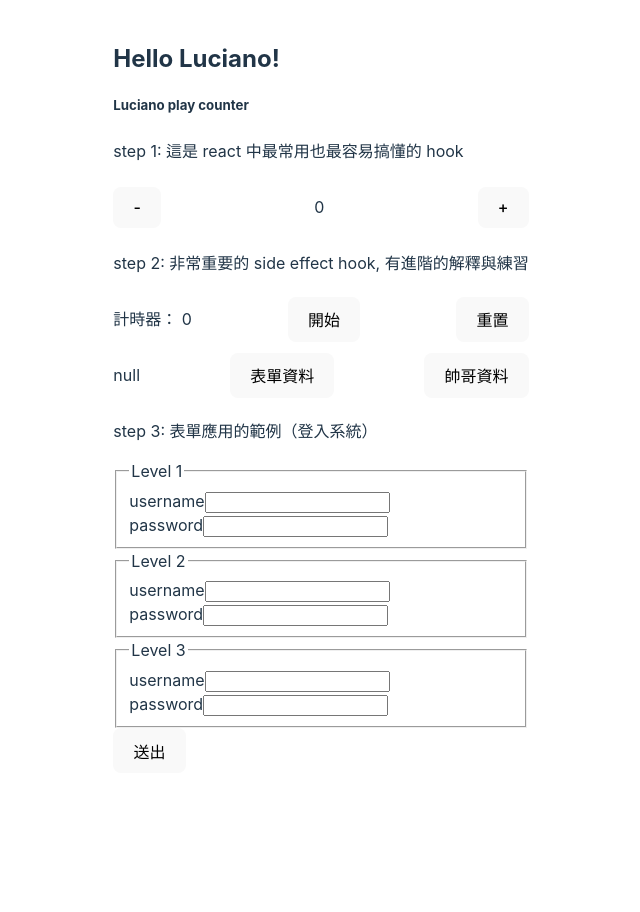
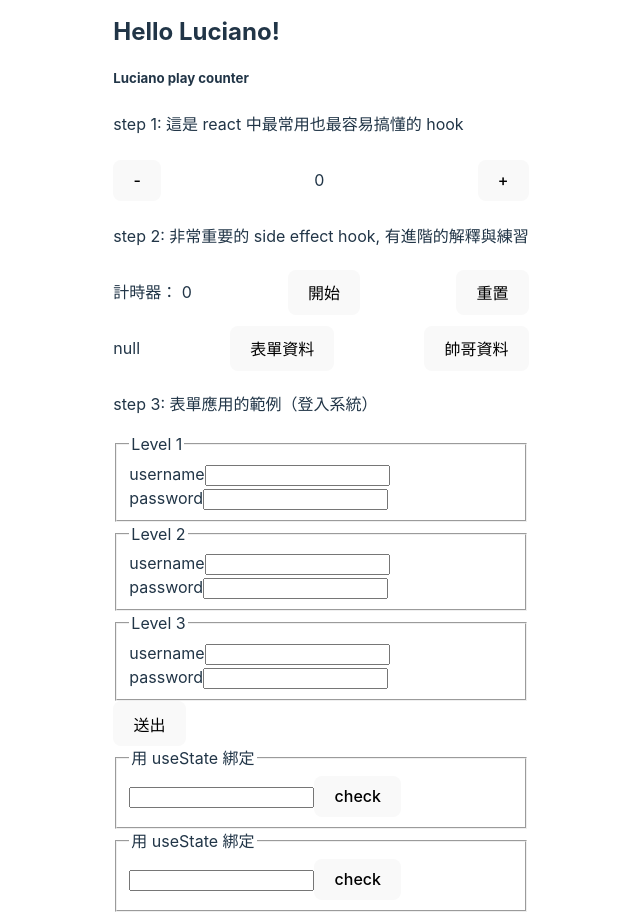
Before and after one commit to Luciano0322/react_course_vite, a React (Vite) app in the folder beginner/: page / in a window 1280 px wide. Shown: the whole page, without its empty margins (319-959 px from the left). Before the commit the page ends 800 px from the top, so only its background shows below. Built offline with nearby package versions, Linux system fonts and the light colour scheme.

Commit message:
lesson 6 useRef hook function 示範與詳解

```diff
--- a/beginner/src/App.tsx
+++ b/beginner/src/App.tsx
@@ -1,6 +1,7 @@
 import { useState } from "react"
 import Counter from "./components/Counter";
 import FormExample from "./components/FormExample";
+import RefExample from "./components/RefExample";
 import UseEffectExample from "./components/UseEffectExample";
 
 const username = 'Luciano';
@@ -13,8 +14,9 @@ function App() {
         Hello {username}!
       </h2>
       <Counter user={username} />
-      <UseEffectExample/>
-      <FormExample/>
+      <UseEffectExample />
+      <FormExample />
+      <RefExample />
     </div>
   )
 }
--- a/beginner/src/components/FormExample.tsx
+++ b/beginner/src/components/FormExample.tsx
@@ -65,7 +65,6 @@ const FormExample: FC = () => {
     console.log('level1', {username, password}); //level1
     console.log('level2', level2) // level2
     console.log(level3) // level3
-    // console.log(level4);
   }
 
   return (
--- /dev/null
+++ b/beginner/src/components/RefExample.tsx
@@ -0,0 +1,48 @@
+import { ChangeEvent, FC, useRef, useState } from 'react'
+
+// 在開始之前我先示範一個先前教過的 useState 綁定 input 範例
+const RefExample: FC = () => {
+  // useState 的做法
+  const [state, setState] = useState<string>('')
+  const onStateChange = (e: ChangeEvent<HTMLInputElement>) => {
+    setState(e.target.value)
+  }
+
+  // useRef 的差異
+  // 你可以想像他為useState的進階用法，
+  // 用它來處理表單的好處就是能夠有效控制重複拿取state的問題，
+  // 可以優化react的運行。
+  const inputRef = useRef<HTMLInputElement>(null);
+
+  // 當你打開 console 的時候你就能理解為何會說他能優化的部分了
+  // console.log('with state',state);
+  // console.log('ref', inputRef);
+
+  // 如果是用 state 綁定的話，所有的 setState 會促使 component 觸發 reredning
+  // 但一樣的東西改用 useRef 來做的話，他就只是單純綁定在你設定的 html tag 之下，
+  // 等到你需要觸發使用該值的時候，才會去更動 current 內的資料進行 rerending
+  // 詳細文章支援： https://medium.com/hannah-lin/react-hook-%E7%AD%86%E8%A8%98-useref-c628cbf0d7fb
+  return (
+    <div>
+      <fieldset>
+        <legend>用 useState 綁定</legend>
+        <input
+          type="text"
+          value={state}
+          onChange={onStateChange}
+        />
+        <button onClick={() => console.log(state)}>check</button>
+      </fieldset>
+      <fieldset>
+        <legend>用 useState 綁定</legend>
+        <input
+          type="text"
+          ref={inputRef}
+        />
+        <button onClick={() => console.log(inputRef.current?.value)}>check</button>
+      </fieldset>
+    </div>
+  )
+}
+
+export default RefExample
```
Also changed, not shown: 1 other file (tests, documents, lock files or other folders).
